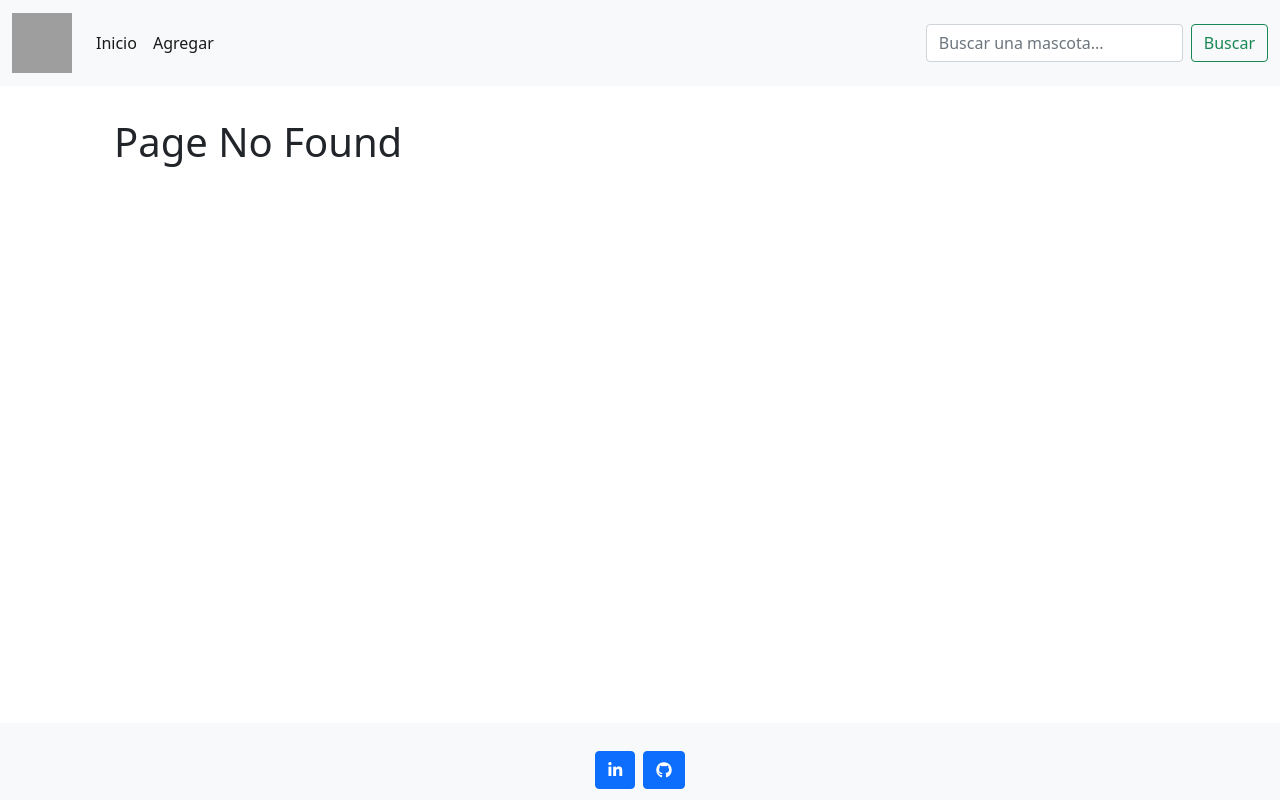
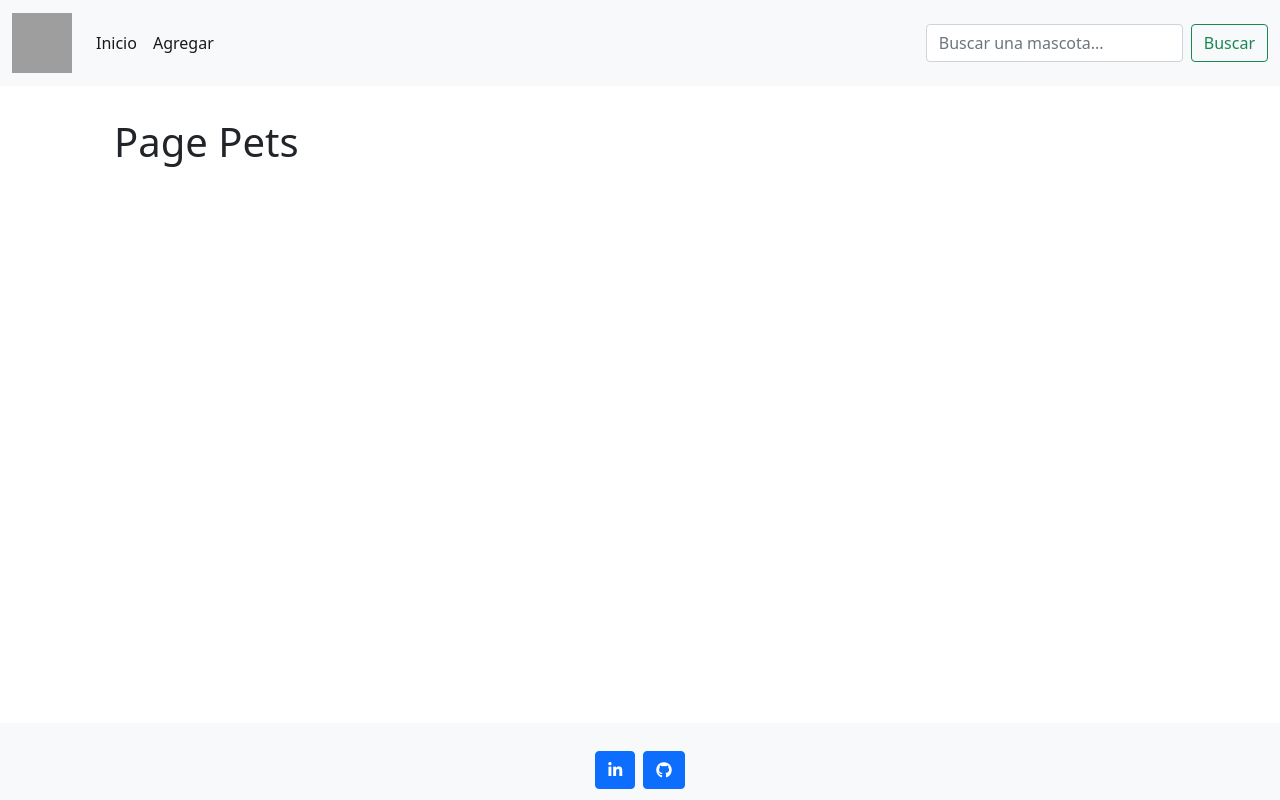
Before and after one commit to ProgrammerAuditore/proyecto-crud-mascotas, a React (Create React App) app in the folder mascotas-app/: page /pets in a window 1280 px wide. Shown: the top 800 px of the page. Built offline with nearby package versions, Linux system fonts and the light colour scheme; grey boxes are pictures that could not be loaded.

Commit message:
*** dev : Se agrego la pagina para ver las mascotas

```diff
--- a/mascotas-app/src/App.js
+++ b/mascotas-app/src/App.js
@@ -8,6 +8,7 @@ import NavBar from './views/partials/NavBar';
 import Footer from './views/partials/Footer';
 import Update from './views/crud/Update';
 import View from './views/crud/View';
+import Pets from './views/crud/Pets';
 
 function App() {
   return (
@@ -18,6 +19,7 @@ function App() {
           <Routes>
             <Route path="/" element={<Home />} />
             <Route path="about" element={<About />} />
+            <Route path="pets" element={<Pets />} />
             <Route path="add" element={<Add />} />
             <Route path="view/:_id" element={<View />} />
             <Route path="update/:_id" element={<Update />} />
--- /dev/null
+++ b/mascotas-app/src/views/crud/Pets.jsx
@@ -0,0 +1,10 @@
+import React, { useState, useEffect } from 'react';
+function Pets() {
+    return (<>
+        <div>
+            <h1>Page Pets</h1>
+        </div>
+    </> );
+}
+
+export default Pets;
```
